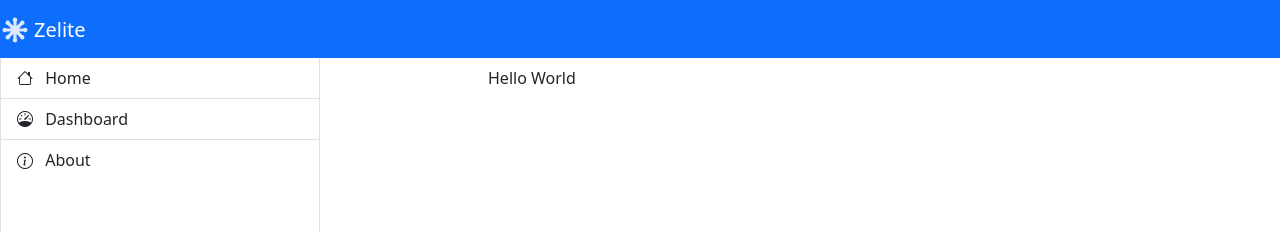
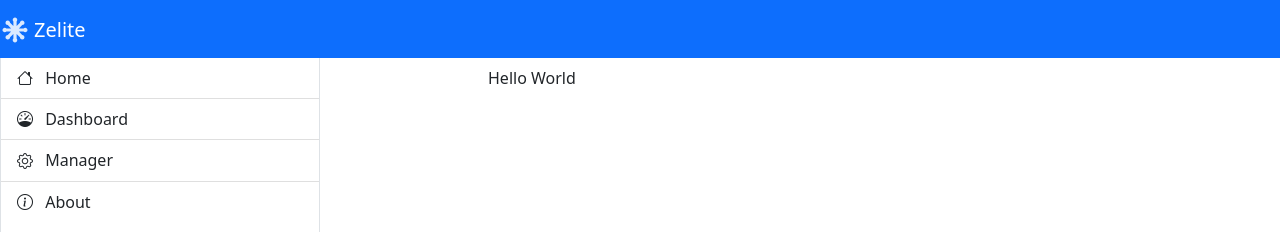
Before and after one commit to 3omer/zelite-client, a Vue app: page / in a window 1280 px wide. Shown: the top 232 px of the page. Built offline with nearby package versions, Linux system fonts and the light colour scheme.

Commit message:
add manager screen

```diff
--- a/src/App.vue
+++ b/src/App.vue
@@ -16,6 +16,10 @@
             <router-link to="dashboard" class="list-group-item list-group-item-action">
               <i class="bi bi-speedometer"></i>
               Dashboard
+            </router-link>
+            <router-link to="manager" class="list-group-item list-group-item-action">
+              <i class="bi bi-gear"></i>
+              Manager
             </router-link>
             <router-link to="about" class="list-group-item list-group-item-action">
               <i class="bi bi-info-circle"></i>
--- a/src/router/index.js
+++ b/src/router/index.js
@@ -4,6 +4,7 @@ import Home from '../views/Home.vue'
 import Dashboard from '../views/Dashboard.vue'
 import Signup from "../views/Signup.vue"
 import Login from '../views/Login.vue'
+import Manager from "../views/Manager"
 
 Vue.use(VueRouter)
 
@@ -17,9 +18,7 @@ const routes = [
     path: '/dashboard',
     name: 'dashboard',
     component: Dashboard,
-    meta: {
-      requiresAuth: true
-    }
+    meta: { requiresAuth: true }
   },
   {
     path: '/signup',
@@ -30,6 +29,12 @@ const routes = [
     path: '/login',
     name: 'login',
     component: Login
+  },
+  {
+    path: '/manager',
+    name: 'manger',
+    component: Manager,
+    meta: { requiresAuth: true }
   },
   {
     path: '/about',
```
